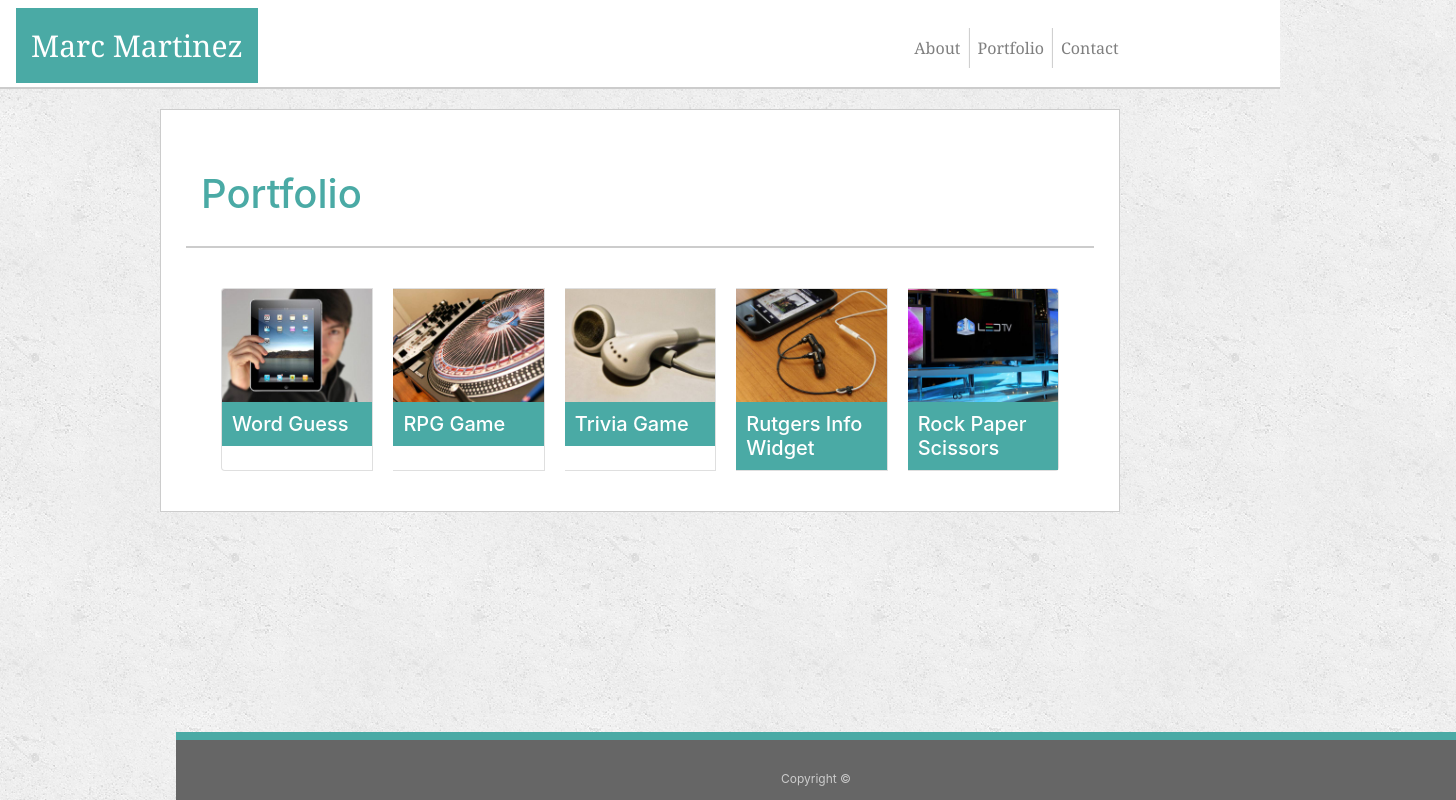
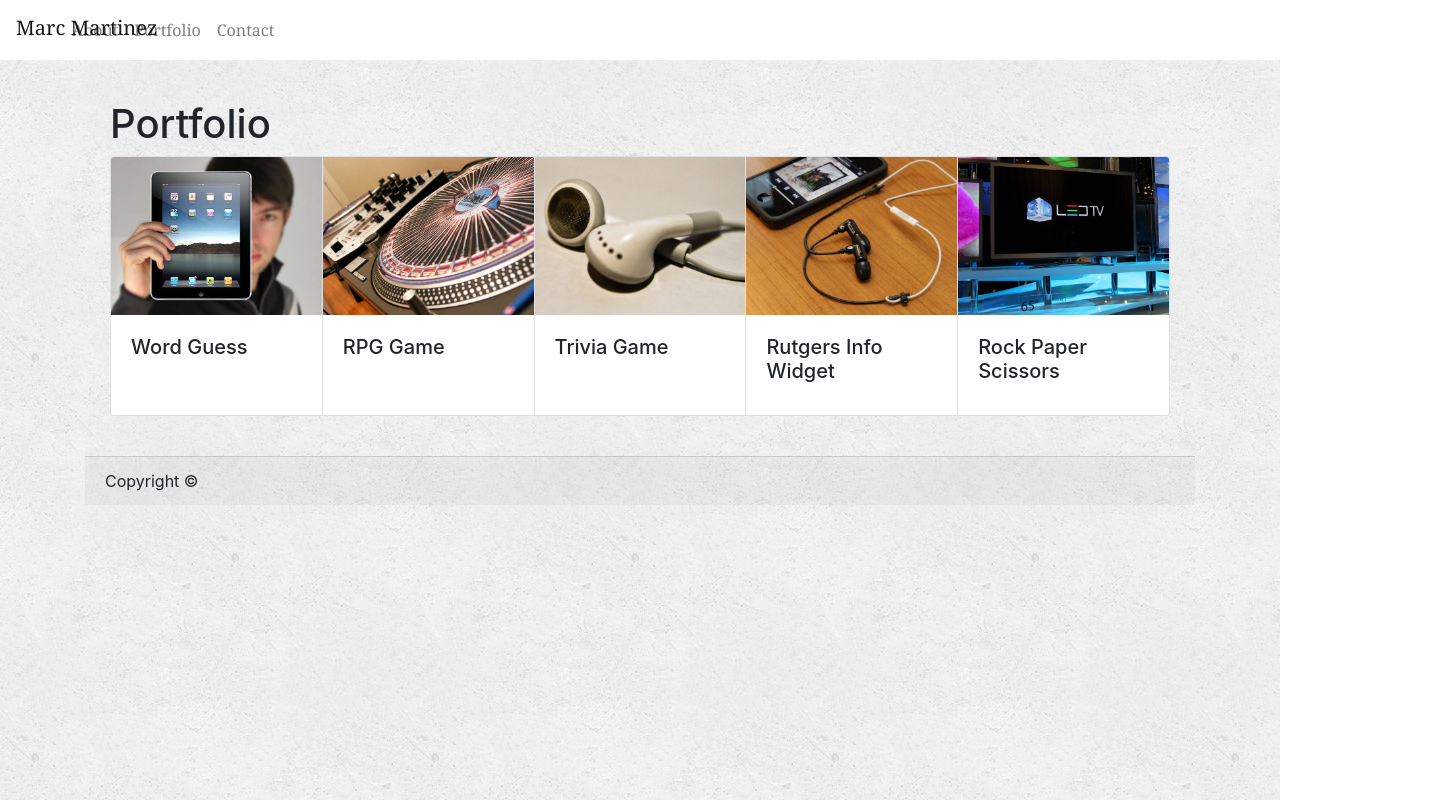
Before and after one commit to MarcM987/Bootstrap-Portfolio, a plain HTML site: page portfolio.html in a window 1280 px wide. Shown: the whole page, 1456 px wide, since content can reach past the window. Drawn offline with nearby package versions, Linux system fonts and the light colour scheme.

Commit message:
improved bootstrap reducing css use

```diff
--- a/assets/css/style.css
+++ b/assets/css/style.css
@@ -4,89 +4,14 @@ body{
 
 .navbar{
   font-family: Georgia, Times, "Times New Roman", serif;
-  border-bottom: 2px solid #cccccc;
-  /* max-width:960px; */
-  padding-bottom: 0px;
-}
-
-.navbar-brand.h1{
-  display: block;
-  color: #ffffff;
-  font-size: 30px;
-  background-color: #4aaaa5;
-  padding:15px;
-  margin-bottom: 0px;
 }
 
 .navbar.navbar-center {
-  position: relative;
   left: 50%;
   transform: translatex(-50%);
 }
 
 .navbar-nav.navbar-right {
-  position: relative;
   left: 75%;
   transform: translatex(-50%);
 }
-
-.nav-item:nth-last-of-type(3), .nav-item:nth-last-of-type(2){
-  border-right: 1px solid #cccccc;
-
-}
-
-.page-header{
-  padding: 20px;
-  padding-left: 0px;
-  color: #4aaaa5;
-}
-
-.container{
-  display: block;
-  background-color: #ffffff;
-  margin-top:20px;
-  max-width:960px;
-  border: 1px solid #cccccc;
-}
-
-
-.col-md-3{
-  padding-left: 0px;
-}
-
-.row.subject{
-  border-top: 2px solid #cccccc;
-  padding-top: 20px;
-}
-
-footer, .card-footer{
-  position: absolute;
-  bottom: 0;
-  width: 100%;
-  padding: 30px 0;
-  font-size: 12px;
-  color: #cccccc;
-  text-align: center;
-  background: #666666;
-  border-top: 8px solid #4aaaa5;
-  height: 50px;
-
-}
-
-.card{
-  margin:20px;
-}
-
-.card-title{
-  display: block;
-  color: #ffffff;
-  padding: 10px;
-  margin-bottom: 0%;
-  width: 100%;
-  background-color: #4aaaa5;
-}
-
-.card-body{
-  padding: 0%;
-  height: 100%;
-}
```
